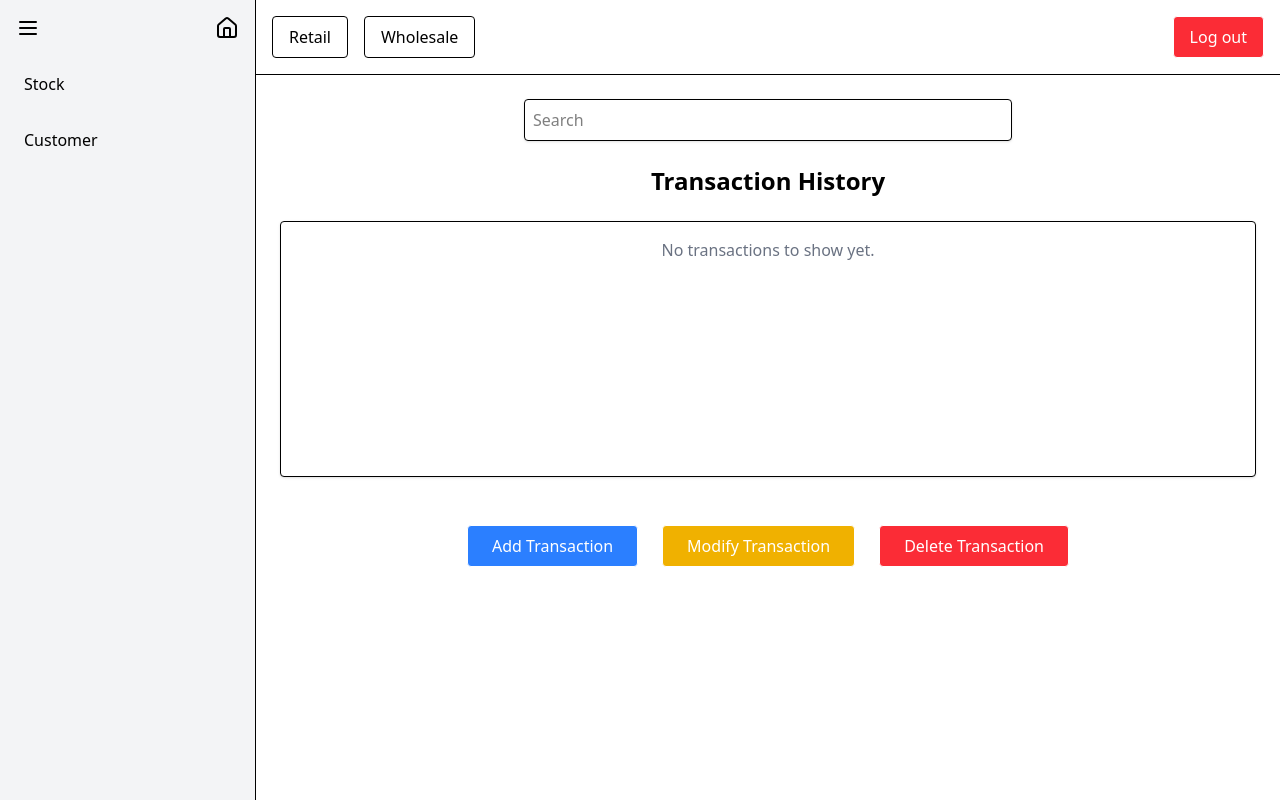
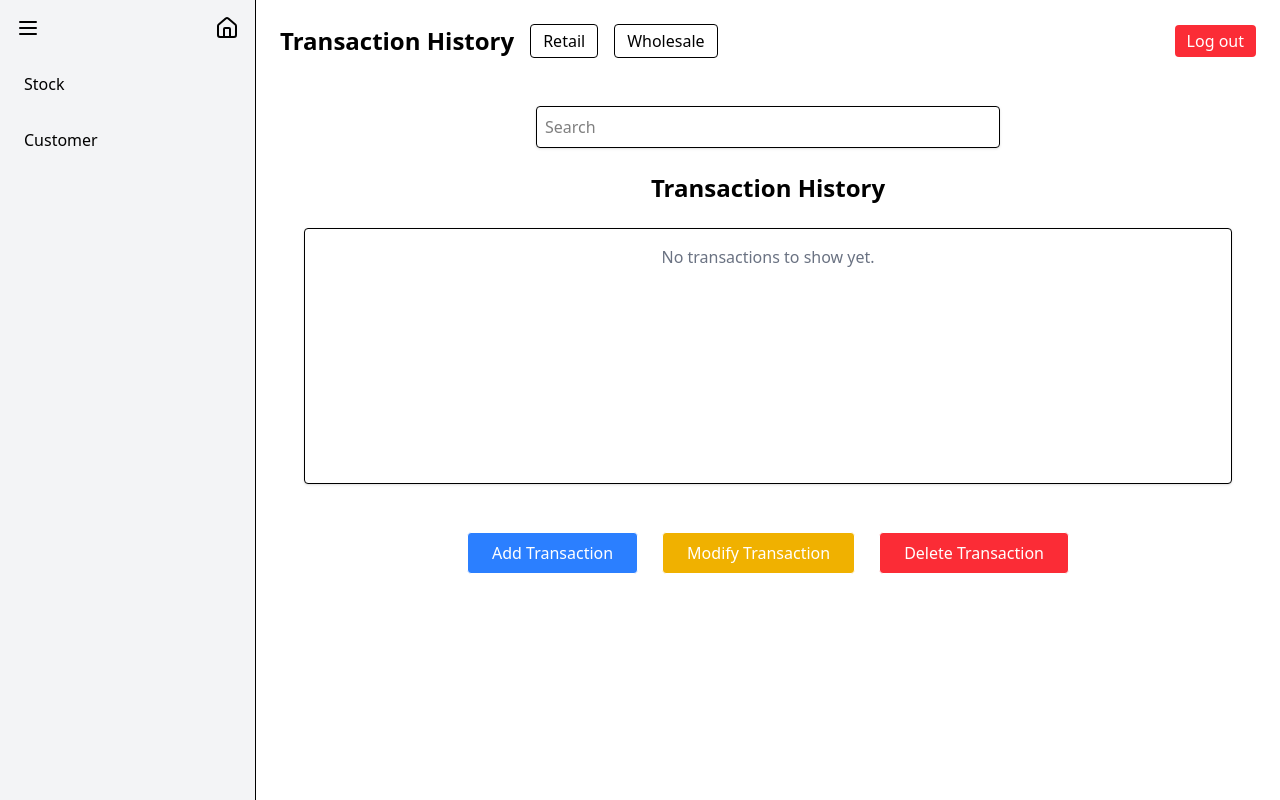
Before and after one commit to sadiq1020/inventory-app, a React (Vite) app: page / in a window 1280 px wide. Built offline with nearby package versions, Linux system fonts and the light colour scheme.

Commit message:
reatil and wholesale button position changed

```diff
--- a/src/components/Header.jsx
+++ /dev/null
@@ -1,22 +0,0 @@
-// src/components/Header.jsx
-import React from "react";
-
-function Header() {
-  return (
-    <header className="flex justify-between items-center p-4 border-b">
-      <div className="flex gap-4">
-        <button className="px-4 py-2 border rounded hover:bg-gray-100">
-          Retail
-        </button>
-        <button className="px-4 py-2 border rounded hover:bg-gray-100">
-          Wholesale
-        </button>
-      </div>
-      <button className="px-4 py-2 border rounded bg-red-500 text-white hover:bg-red-600">
-        Log out
-      </button>
-    </header>
-  );
-}
-
-export default Header;
--- a/src/components/HomePage.jsx
+++ b/src/components/HomePage.jsx
@@ -1,19 +1,41 @@
 // src/components/HomePage.jsx
 import React from "react";
-import Header from "./Header";
-import Sidebar from "./Sidebar";
-import TransactionActions from "./TransactionActions";
-import TransactionTable from "./TransactionTable";
+import Sidebar from "../components/Sidebar";
+import PageHeader from "../components/PageHeader";
+import TransactionTable from "../components/TransactionTable";
+import TransactionActions from "../components/TransactionActions";
 
 function HomePage() {
+
+  const handleRetailClick = () => {
+    console.log("Retail clicked (HomePage)");
+    // TODO: Add filtering logic later
+  };
+
+  const handleWholesaleClick = () => {
+    console.log("Wholesale clicked (HomePage)");
+    // TODO: Add filtering logic later
+  };
+
   return (
     <div className="flex h-screen">
       {/* Sidebar */}
       <Sidebar />
 
-      {/* Main Content */}
-      <div className="flex-1 flex flex-col">
-        <Header />
+
+
+      <div className="flex-1 p-6 overflow-auto">
+
+        <PageHeader
+          title="Transaction History"
+          onRetailClick={handleRetailClick}
+          onWholesaleClick={handleWholesaleClick}
+        />
+
+
+        {/* Main Content */}
+        {/* <div className="flex-1 flex flex-col">
+        <Header /> */}
 
         {/* Search + Transaction History */}
         <main className="p-6 flex flex-col gap-6">
--- /dev/null
+++ b/src/components/PageHeader.jsx
@@ -0,0 +1,30 @@
+// src/components/PageHeader.jsx
+import React from "react";
+
+function PageHeader({ title, onRetailClick, onWholesaleClick }) {
+    return (
+        <div className="flex items-center justify-between mb-6">
+            <div className="flex items-center gap-4">
+                <h2 className="text-2xl font-bold">{title}</h2>
+                <button
+                    onClick={onRetailClick}
+                    className="px-3 py-1 border rounded hover:bg-gray-200"
+                >
+                    Retail
+                </button>
+                <button
+                    onClick={onWholesaleClick}
+                    className="px-3 py-1 border rounded hover:bg-gray-200"
+                >
+                    Wholesale
+                </button>
+            </div>
+
+            <button className="px-3 py-1 bg-red-500 text-white rounded hover:bg-red-600">
+                Log out
+            </button>
+        </div>
+    );
+}
+
+export default PageHeader;
--- a/src/components/Sidebar.jsx
+++ b/src/components/Sidebar.jsx
@@ -12,7 +12,7 @@ function Sidebar() {
     <div className="w-64 bg-gray-100 border-r flex flex-col p-4">
       <div className="flex items-center justify-between mb-6">
         <Menu className="w-6 h-6 cursor-pointer" />
-        <Home className="w-6 h-6" />
+        <Link to="/"><Home className="w-6 h-6" /></Link>
       </div>
       <nav className="flex flex-col gap-4">
         <button className="text-left p-2 hover:bg-gray-200 rounded">
--- a/src/pages/CustomerList.jsx
+++ b/src/pages/CustomerList.jsx
@@ -1,19 +1,31 @@
-// src/pages/CustomerList.jsx
-
-import React from 'react';
-import Sidebar from '../components/Sidebar';
-import Header from '../components/Header';
+// src/pages/CustomerPage.jsx
+import React from "react";
+import Sidebar from "../components/Sidebar";
+import PageHeader from "../components/PageHeader";
+// import CustomerTable from "../components/CustomerTable";
 
 function CustomerList() {
+
+    const handleRetailClick = () => {
+        console.log("Retail clicked (CustomerPage)");
+    };
+
+    const handleWholesaleClick = () => {
+        console.log("Wholesale clicked (CustomerPage)");
+    };
+
     return (
         <div className="flex h-screen">
             {/* Sidebar */}
             <Sidebar />
 
             {/* Main Content Area */}
-            <div className="flex-1 flex flex-col">
-                {/* Top Header (Tabs + Logout) */}
-                <Header />
+            <div className="flex-1 p-6 overflow-auto">
+                <PageHeader
+                    title="Customers List"
+                    onRetailClick={handleRetailClick}
+                    onWholesaleClick={handleWholesaleClick}
+                />
 
                 {/* Main Section */}
                 <main className="p-6 flex flex-col gap-6">
```
